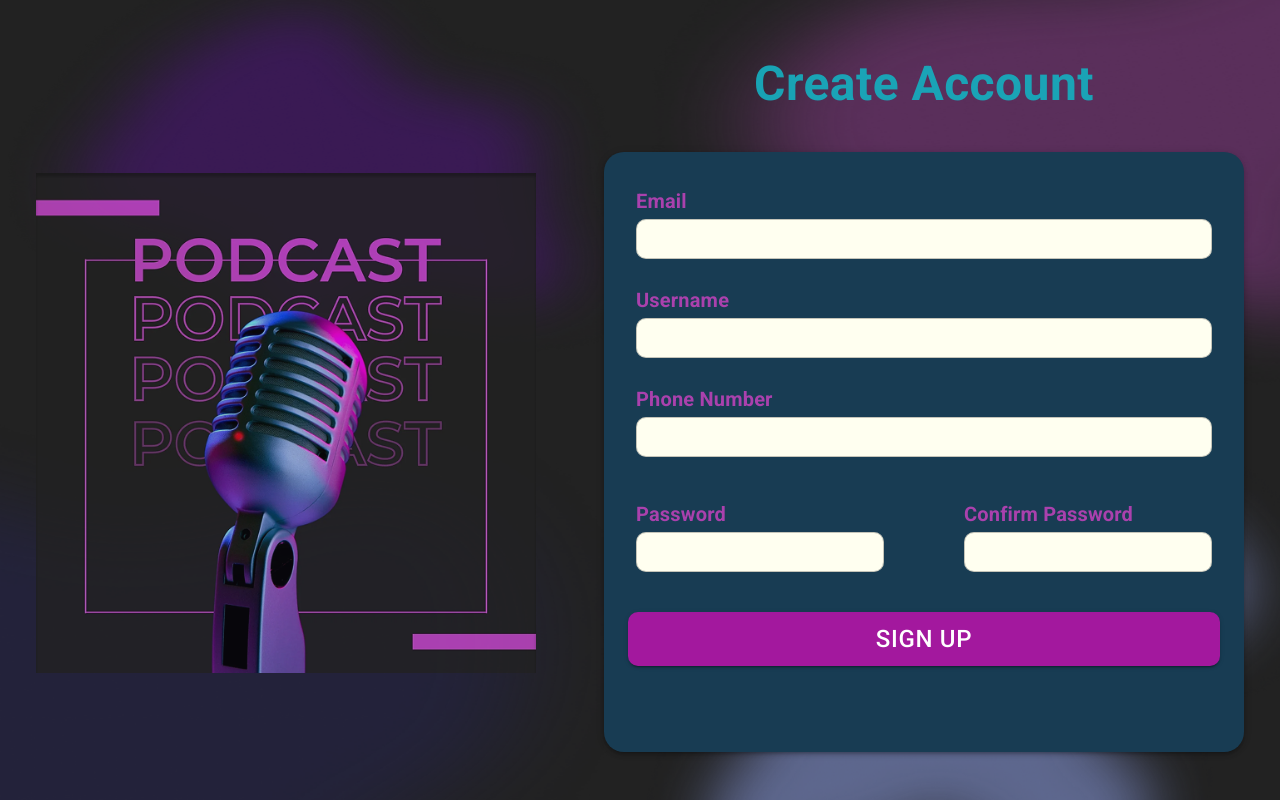
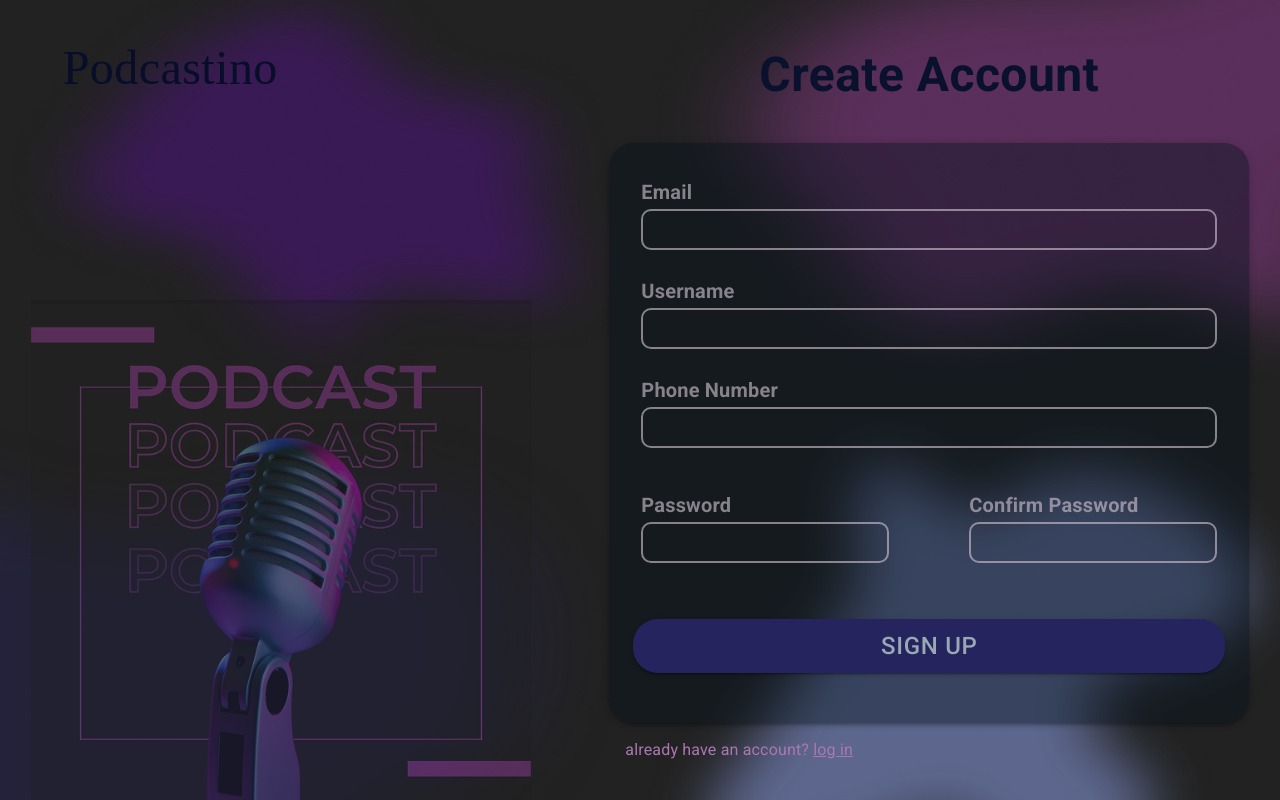
Before and after one commit to Podcastino/FrontEnd, a React (Create React App) app in the folder podcastino/: page /signup in a window 1280 px wide. Built offline with nearby package versions, Linux system fonts and the light colour scheme.

Commit message:
latest Update

```diff
--- a/podcastino/src/pages/Signup.jsx
+++ b/podcastino/src/pages/Signup.jsx
@@ -4,7 +4,28 @@ import pic4 from "../assets/Vector.png";
 import pic1 from "../assets/Vector-2.png";
 import pic2 from "../assets/Vector-1.png";
 import pic3 from "../assets/Vector-3.png";
-import mainPic from "../assets/podcastino-signup.png"; // Import your main image
+import mainPic from "../assets/podcastino-signup.png";
+
+const TextfieldsColor = "rgba(209, 196, 210, 0.61)";
+const ContainerColor = "rgba(0, 16, 26, 0.4)";
+const CreateAccountColor = "rgb(10, 17, 44)";
+const PodcastinoColor = "rgb(7, 14, 41)";
+
+const textFieldSx = {
+  mt: 0,
+  "& .MuiOutlinedInput-root": {
+    "& fieldset": {
+      borderColor: TextfieldsColor,
+      borderWidth: "2px",
+    },
+    "&:hover fieldset": {
+      borderColor: TextfieldsColor,
+    },
+    "&.Mui-focused fieldset": {
+      borderColor: TextfieldsColor,
+    },
+  },
+};
 
 const Signup = () => {
   return (
@@ -15,7 +36,6 @@ const Signup = () => {
         position: "relative",
       }}
     >
-      {/* Background layer with pictures arranged in 2 columns */}
       <Box
         sx={{
           position: "absolute",
@@ -27,7 +47,6 @@ const Signup = () => {
           display: "flex",
         }}
       >
-        {/* Left Column */}
         <Box
           sx={{
             width: "50%",
@@ -40,8 +59,6 @@ const Signup = () => {
           <img src={pic1} alt="Pic 1" style={{ width: "100%", height: "50%" }} />
           <img src={pic3} alt="Pic 2" style={{ width: "100%", height: "50%" }} />
         </Box>
-
-        {/* Right Column */}
         <Box
           sx={{
             width: "50%",
@@ -55,8 +72,6 @@ const Signup = () => {
           <img src={pic4} alt="Pic 4" style={{ width: "100%", height: "50%" }} />
         </Box>
       </Box>
-
-      {/* Flex container for main image and signup form arranged in a row */}
       <Box
         sx={{
           position: "relative",
@@ -66,37 +81,63 @@ const Signup = () => {
           alignItems: "center",
           justifyContent: "space-evenly",
           minHeight: "100vh",
-          gap: 4,
+          gap: 6,
         }}
       >
-        {/* Main image on the left */}
-        <Box>
-          <img src={mainPic} alt="Main" style={{ width: "500px", height: "auto", marginTop: '50px' }} />
+        <Box
+          sx={{
+            display: "flex",
+            flexDirection: "column",
+            justifyContent: "space-between",
+            height: "100vh",
+          }}
+        >
+          <Typography
+            sx={{
+              color: PodcastinoColor,
+              fontWeight: 400,
+              fontSize: "48px",
+              fontFamily: "Nanum Pen",
+              mt: 4,
+              ml: 4,
+            }}
+          >
+            Podcastino
+          </Typography>
+          <img
+            src={mainPic}
+            alt="Main"
+            style={{ width: "500px", height: "auto", opacity: 0.4 }}
+          />
         </Box>
-
-        {/* Wrapper Box for "Create Account" and the form container */}
         <Box sx={{ textAlign: "center" }}>
           <Typography
             gutterBottom
-            sx={{ color: "#16ABBCF0", mb: 4, fontWeight: 700, fontSize: "48px" }}
+            sx={{
+              color: CreateAccountColor,
+              mb: 4,
+              fontWeight: 700,
+              fontSize: "48px",
+            }}
           >
             Create Account
           </Typography>
-          {/* Signup form container */}
           <Container
             sx={{
-              height: "600px",
+              height: "580px",
               width: "640px",
-              backgroundColor: "#183C53",
+              backgroundColor: ContainerColor,
               padding: 4,
-              borderRadius: '20px',
+              borderRadius: "25px",
               boxShadow: 3,
               color: "white",
             }}
           >
-            {/* Email Field */}
             <Box sx={{ textAlign: "left", mb: 2, paddingX: 1 }}>
-              <Typography variant="subtitle1" color="#AA41AD" fontSize="20px" fontWeight={700}>
+              <Typography
+                variant="subtitle1"
+                sx={{ color: TextfieldsColor, fontSize: "20px", fontWeight: 700 }}
+              >
                 Email
               </Typography>
               <TextField
@@ -105,15 +146,16 @@ const Signup = () => {
                 variant="outlined"
                 size="small"
                 InputProps={{
-                  style: { borderRadius: "10px", backgroundColor: "#FFFFF0", color: "#222222" },
+                  style: { borderRadius: "10px", color: "white" },
                 }}
-                sx={{ mt: 0 }}
+                sx={textFieldSx}
               />
             </Box>
-
-            {/* Username Field */}
             <Box sx={{ textAlign: "left", mb: 2, paddingX: 1 }}>
-              <Typography variant="subtitle1" color="#AA41AD" fontSize="20px" fontWeight={700}>
+              <Typography
+                variant="subtitle1"
+                sx={{ color: TextfieldsColor, fontSize: "20px", fontWeight: 700 }}
+              >
                 Username
               </Typography>
               <TextField
@@ -122,15 +164,16 @@ const Signup = () => {
                 variant="outlined"
                 size="small"
                 InputProps={{
-                  style: { borderRadius: "10px", backgroundColor: "#FFFFF0", color: "#222222" },
+                  style: { borderRadius: "10px", color: "white" },
                 }}
-                sx={{ mt: 0 }}
+                sx={textFieldSx}
               />
             </Box>
-
-            {/* Phone Number Field */}
             <Box sx={{ textAlign: "left", mb: 4, paddingX: 1 }}>
-              <Typography variant="subtitle1" color="#AA41AD" fontSize="20px" fontWeight={700}>
+              <Typography
+                variant="subtitle1"
+                sx={{ color: TextfieldsColor, fontSize: "20px", fontWeight: 700 }}
+              >
                 Phone Number
               </Typography>
               <TextField
@@ -139,13 +182,11 @@ const Signup = () => {
                 variant="outlined"
                 size="small"
                 InputProps={{
-                  style: { borderRadius: "10px", backgroundColor: "#FFFFF0", color: "#222222" },
+                  style: { borderRadius: "10px", color: "white" },
                 }}
-                sx={{ mt: 0 }}
+                sx={textFieldSx}
               />
             </Box>
-
-            {/* Row for Password and Confirm Password */}
             <Box
               sx={{
                 display: "flex",
@@ -153,12 +194,15 @@ const Signup = () => {
                 justifyContent: "space-between",
                 gap: 10,
                 mt: 2,
-                mb: 2,
+                mb: 4,
                 paddingX: 1,
               }}
             >
               <Box sx={{ flex: 1, textAlign: "left" }}>
-                <Typography variant="subtitle1" color="#AA41AD" fontSize="20px" fontWeight={700}>
+                <Typography
+                  variant="subtitle1"
+                  sx={{ color: TextfieldsColor, fontSize: "20px", fontWeight: 700 }}
+                >
                   Password
                 </Typography>
                 <TextField
@@ -168,13 +212,16 @@ const Signup = () => {
                   variant="outlined"
                   size="small"
                   InputProps={{
-                    style: { borderRadius: "10px", backgroundColor: "#FFFFF0", color: "#222222" },
+                    style: { borderRadius: "10px", color: "white" },
                   }}
-                  sx={{ mt: 0 }}
+                  sx={textFieldSx}
                 />
               </Box>
               <Box sx={{ flex: 1, textAlign: "left" }}>
-                <Typography variant="subtitle1" color="#AA41AD" fontSize="20px" fontWeight={700}>
+                <Typography
+                  variant="subtitle1"
+                  sx={{ color: TextfieldsColor, fontSize: "20px", fontWeight: 700 }}
+                >
                   Confirm Password
                 </Typography>
                 <TextField
@@ -184,27 +231,35 @@ const Signup = () => {
                   variant="outlined"
                   size="small"
                   InputProps={{
-                    style: { borderRadius: "10px", backgroundColor: "#FFFFF0", color: "#222222" },
+                    style: { borderRadius: "10px", color: "white" },
                   }}
-                  sx={{ mt: 0 }}
+                  sx={textFieldSx}
                 />
               </Box>
             </Box>
-
             <Button
               fullWidth
               variant="contained"
               sx={{
                 mt: 2,
-                borderRadius: "10px",
-                backgroundColor: "#A3189E",
+                borderRadius: "25px",
+                backgroundColor: "#26245F",
                 fontSize: "24px",
-                "&:hover": { backgroundColor: "#8e1780" },
+                color: "#97A9B2",
+                "&:hover": { backgroundColor: "#211D55" },
               }}
             >
               Sign Up
             </Button>
           </Container>
+          <Box sx={{ display: "flex", justifyContent: "flex-start", mt: 2, pl: 2 }}>
+            <Typography variant="body2" sx={{ color: "#AC77B1", fontSize: "16px" }}>
+              already have an account?{" "}
+              <a href="/login" style={{ color: "#AC77B1", textDecoration: "underline" }}>
+                log in
+              </a>
+            </Typography>
+          </Box>
         </Box>
       </Box>
     </Box>
```
